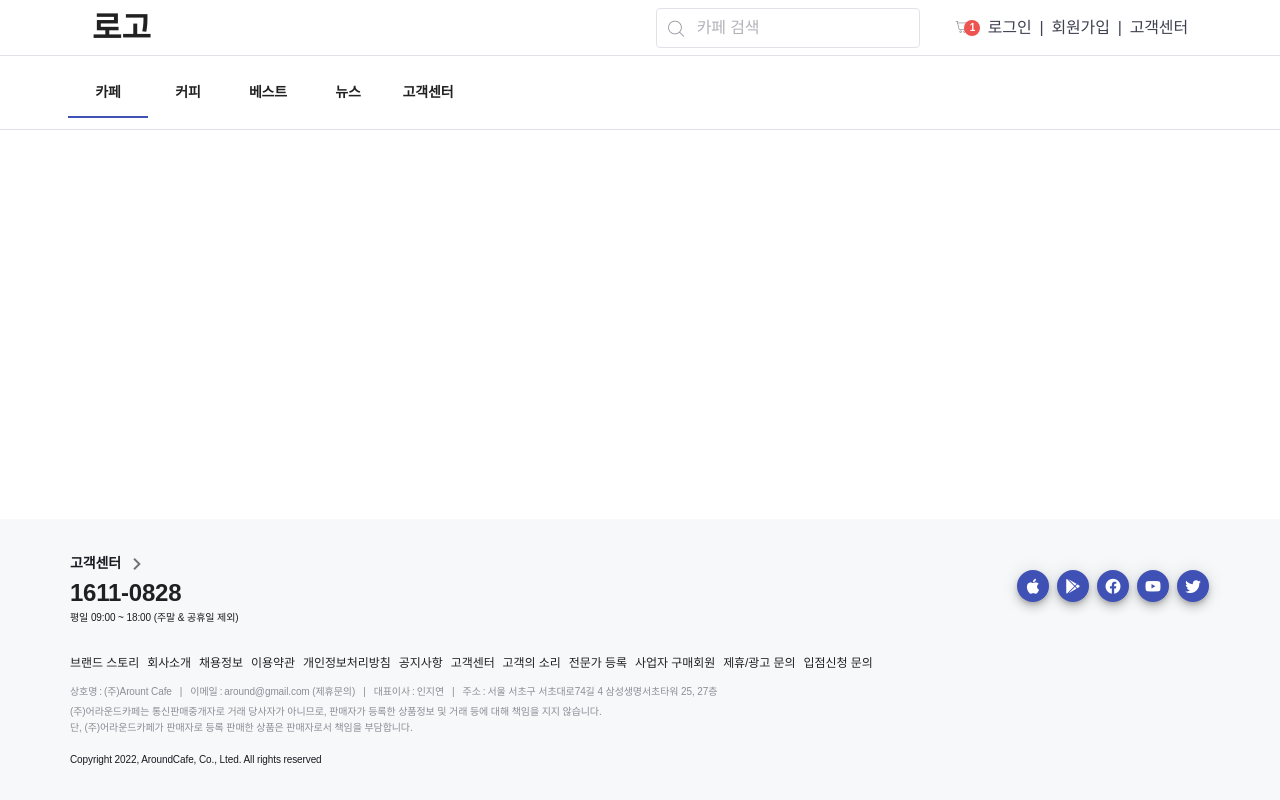
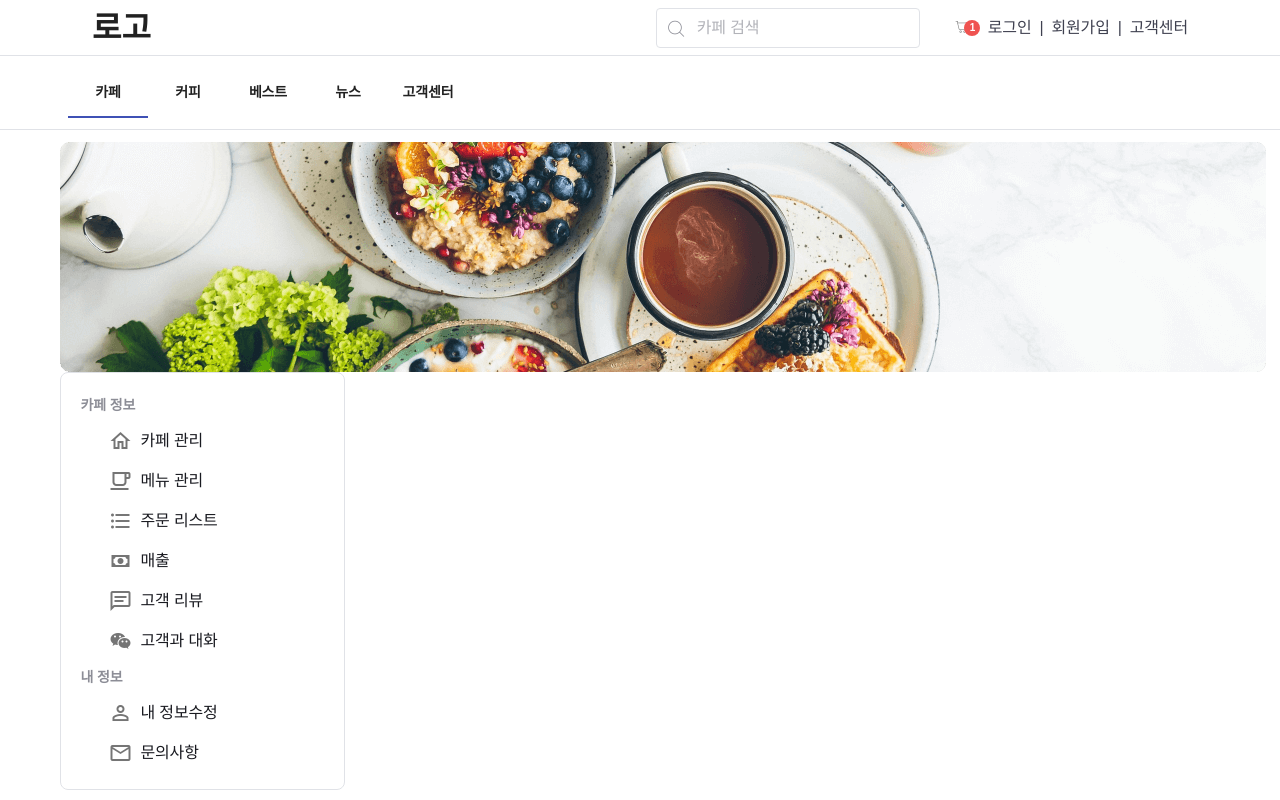
Before and after one commit to sknyuki/AroundCafe, a Vue app in the folder cafefront/around_cafe/: page /mycafe in a window 1280 px wide. Shown: the top 800 px of the page. Built offline with nearby package versions, Linux system fonts and the light colour scheme.

Commit message:
🚧 회원,카페, 관리자 페이지 세팅[MPS]

```diff
--- /dev/null
+++ b/cafefront/around_cafe/src/components/mypage/ImgBox.vue
@@ -0,0 +1,14 @@
+<template>
+  <div>
+    <img
+      class="br-10 d-flex cover-img align-end"
+      :src="require('@/assets/images/cover-img.png')"
+    />
+  </div>
+</template>
+<script>
+export default {
+  name: "ImgBox",
+}
+</script>
+<style lang=""></style>
--- a/cafefront/around_cafe/src/router/index.js
+++ b/cafefront/around_cafe/src/router/index.js
@@ -10,10 +10,18 @@ import PasswordPage from "../views/account/PasswordPage.vue"
 // Policy 정책
 import UsePolicyPage from "../views/policy/UsePolicyPage.vue"
 
+// MyPage 마이페이지
+import MyPage from "../views/mypage/MyPage.vue"
+
+// Admin 관리자페이지
+import AdminPage from "../views/admin/AdminPage.vue"
+
+// Cafe 카페페이지
+import MyCafePage from "../views/mycafe/MyCafePage.vue"
+
 //CafeMyPage
 import CafeModifyView from "../views/CafeMyPageViews/CafeModifyView.vue"
 import CafeMenuRegister from "../views/MyPageViews/CafeMyPageViews/CafeMenuRegister.vue"
-
 
 Vue.use(VueRouter)
 
@@ -44,20 +52,32 @@ const routes = [
     component: UsePolicyPage,
   },
   {
+    path: "/my",
+    name: "MyPage",
+    component: MyPage,
+  },
+  {
     path: "/CafeModifyView",
     name: "CafeModifyView",
-    components:{CafeModifyView,
-  },
-  props:{
-    default: true
-    }
+    components: { CafeModifyView },
+    props: {
+      default: true,
+    },
   },
   {
     path: "/cafeMenuRegister",
     name: "CafeMenuRegister",
-    components:{
-      CafeMenuRegister,
-    }
+    component: CafeMenuRegister,
+  },
+  {
+    path: "/admin",
+    name: "AdminPage",
+    component: AdminPage,
+  },
+  {
+    path: "/mycafe",
+    name: "MyCafePage",
+    component: MyCafePage,
   },
 ]
 
--- /dev/null
+++ b/cafefront/around_cafe/src/views/admin/AdminPage.vue
@@ -0,0 +1,60 @@
+<template>
+  <div>
+    <ImgBox />
+    <DashboardSidebar
+      :infoOne="infoOne"
+      :infoTwo="infoTwo"
+      :sidebarOne="sidebarOne"
+      :sidebarTwo="sidebarTwo"
+    />
+  </div>
+</template>
+<script>
+import ImgBox from "@/components/mypage/ImgBox.vue"
+import DashboardSidebar from "@/components/DashboardSidebar.vue"
+export default {
+  components: { ImgBox, DashboardSidebar },
+  name: "AdminPage",
+
+  data() {
+    return {
+      sidebarOne: [
+        {
+          id: 1,
+          icon: "mdi-account-outline",
+          title: "회원 리스트",
+          link: "/",
+        },
+        {
+          id: 2,
+          icon: "mdi-chart-areaspline",
+          title: "회원 이용 현황",
+          link: "/",
+        },
+        {
+          id: 3,
+          icon: "mdi-microphone",
+          title: "공지사항",
+          link: "/",
+        },
+      ],
+      sidebarTwo: [
+        {
+          id: 1,
+          icon: "mdi-home-outline",
+          title: "카페 리스트",
+          link: "/",
+        },
+        {
+          id: 2,
+          icon: "mdi-chart-bar",
+          title: "카페 매출",
+          link: "/",
+        },
+      ],
+      infoOne: "회원 관리",
+      infoTwo: "카페 관리",
+    }
+  },
+}
+</script>
--- /dev/null
+++ b/cafefront/around_cafe/src/views/mycafe/MyCafePage.vue
@@ -0,0 +1,78 @@
+<template>
+  <div>
+    <ImgBox />
+    <DashboardSidebar
+      :infoOne="infoOne"
+      :infoTwo="infoTwo"
+      :sidebarOne="sidebarOne"
+      :sidebarTwo="sidebarTwo"
+    />
+  </div>
+</template>
+<script>
+import ImgBox from "@/components/mypage/ImgBox.vue"
+import DashboardSidebar from "@/components/DashboardSidebar.vue"
+export default {
+  components: { ImgBox, DashboardSidebar },
+  name: "MyCafePage",
+
+  data() {
+    return {
+      sidebarOne: [
+        {
+          id: 1,
+          icon: "mdi-home-outline",
+          title: "카페 관리",
+          link: "/",
+        },
+        {
+          id: 2,
+          icon: "mdi-coffee-outline",
+          title: "메뉴 관리",
+          link: "/",
+        },
+        {
+          id: 3,
+          icon: "mdi-format-list-bulleted",
+          title: "주문 리스트",
+          link: "/",
+        },
+        {
+          id: 4,
+          icon: "mdi-cash",
+          title: "매출",
+          link: "/",
+        },
+        {
+          id: 5,
+          icon: "mdi-message-text-outline",
+          title: "고객 리뷰",
+          link: "/",
+        },
+        {
+          id: 6,
+          icon: "mdi-wechat",
+          title: "고객과 대화",
+          link: "/",
+        },
+      ],
+      sidebarTwo: [
+        {
+          id: 1,
+          icon: "mdi-account-outline",
+          title: "내 정보수정",
+          link: "/",
+        },
+        {
+          id: 2,
+          icon: "mdi-email-outline",
+          title: "문의사항",
+          link: "/",
+        },
+      ],
+      infoOne: "카페 정보",
+      infoTwo: "내 정보",
+    }
+  },
+}
+</script>
--- /dev/null
+++ b/cafefront/around_cafe/src/views/mypage/MyPage.vue
@@ -0,0 +1,67 @@
+<template>
+  <div>
+    <ImgBox />
+    <DashboardSidebar
+      :infoOne="infoOne"
+      :infoTwo="infoTwo"
+      :sidebarOne="sidebarOne"
+      :sidebarTwo="sidebarTwo"
+    />
+  </div>
+</template>
+<script>
+import ImgBox from "@/components/mypage/ImgBox.vue"
+import DashboardSidebar from "@/components/DashboardSidebar.vue"
+export default {
+  components: { ImgBox, DashboardSidebar },
+  name: "MyPage",
+
+  data() {
+    return {
+      sidebarOne: [
+        {
+          id: 1,
+          icon: "mdi-coffee-outline",
+          title: "주문현황",
+          link: "/",
+        },
+        {
+          id: 2,
+          icon: "mdi-format-list-bulleted",
+          title: "주문내역",
+          link: "/",
+        },
+        {
+          id: 3,
+          icon: "mdi-message-text-outline",
+          title: "내리뷰",
+          link: "/",
+        },
+        {
+          id: 4,
+          icon: "mdi-heart-outline",
+          title: "좋아요",
+          link: "/",
+        },
+      ],
+      sidebarTwo: [
+        {
+          id: 1,
+          icon: "mdi-account-outline",
+          title: "내 정보수정",
+          link: "/",
+        },
+        {
+          id: 2,
+          icon: "mdi-email-outline",
+          title: "문의사항",
+          link: "/",
+        },
+      ],
+      infoOne: "나의 활동",
+      infoTwo: "내 정보",
+    }
+  },
+}
+</script>
+<style lang=""></style>
```
Also changed, not shown: cafefront/around_cafe/src/components/cafe/CafeRegisterForm.vue (added, +9 -0 lines), cafefront/around_cafe/src/assets/images/cover-img.png (added), cafefront/around_cafe/src/assets/scss/components/cafe/_cafe-register.scss (added).
